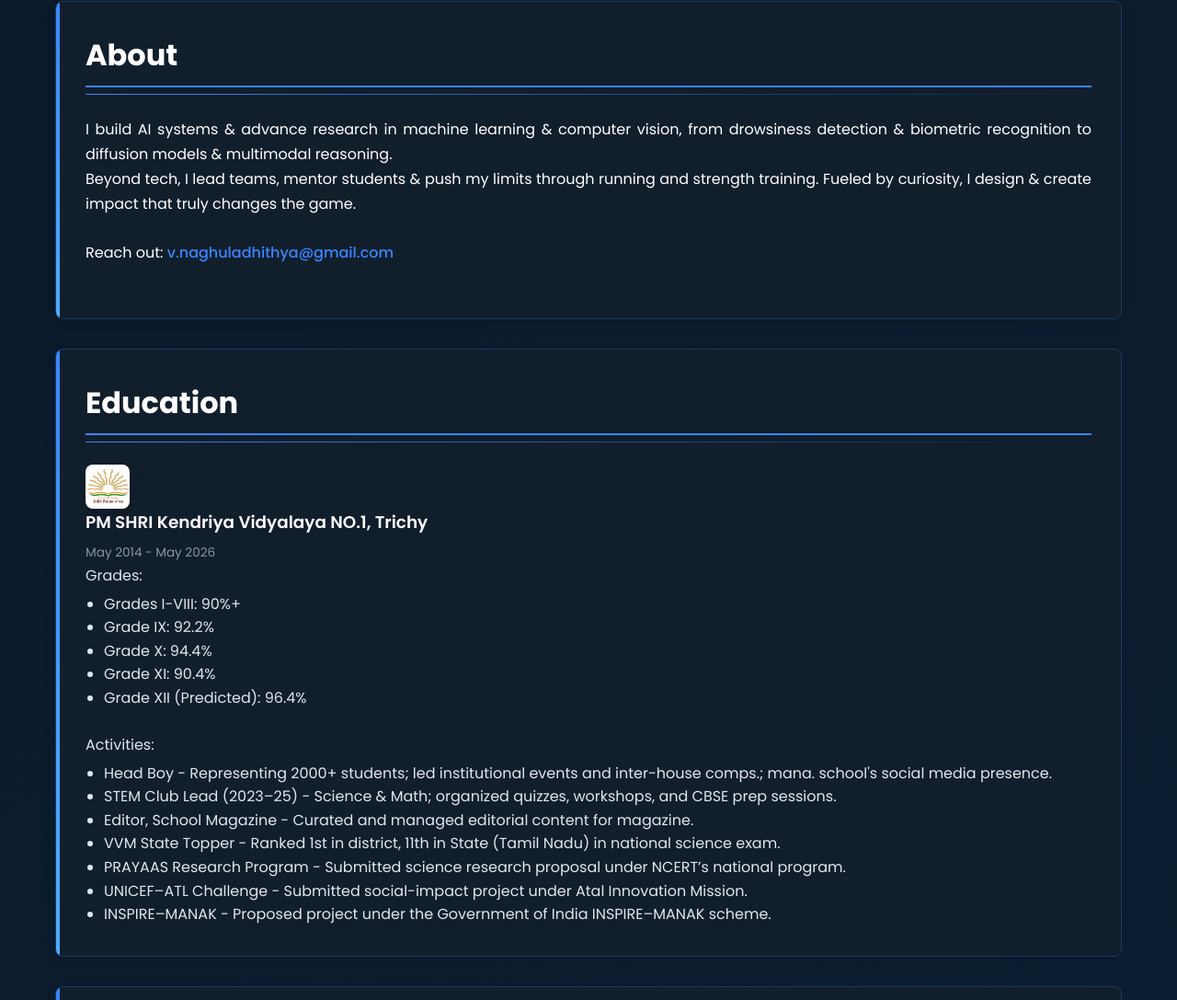
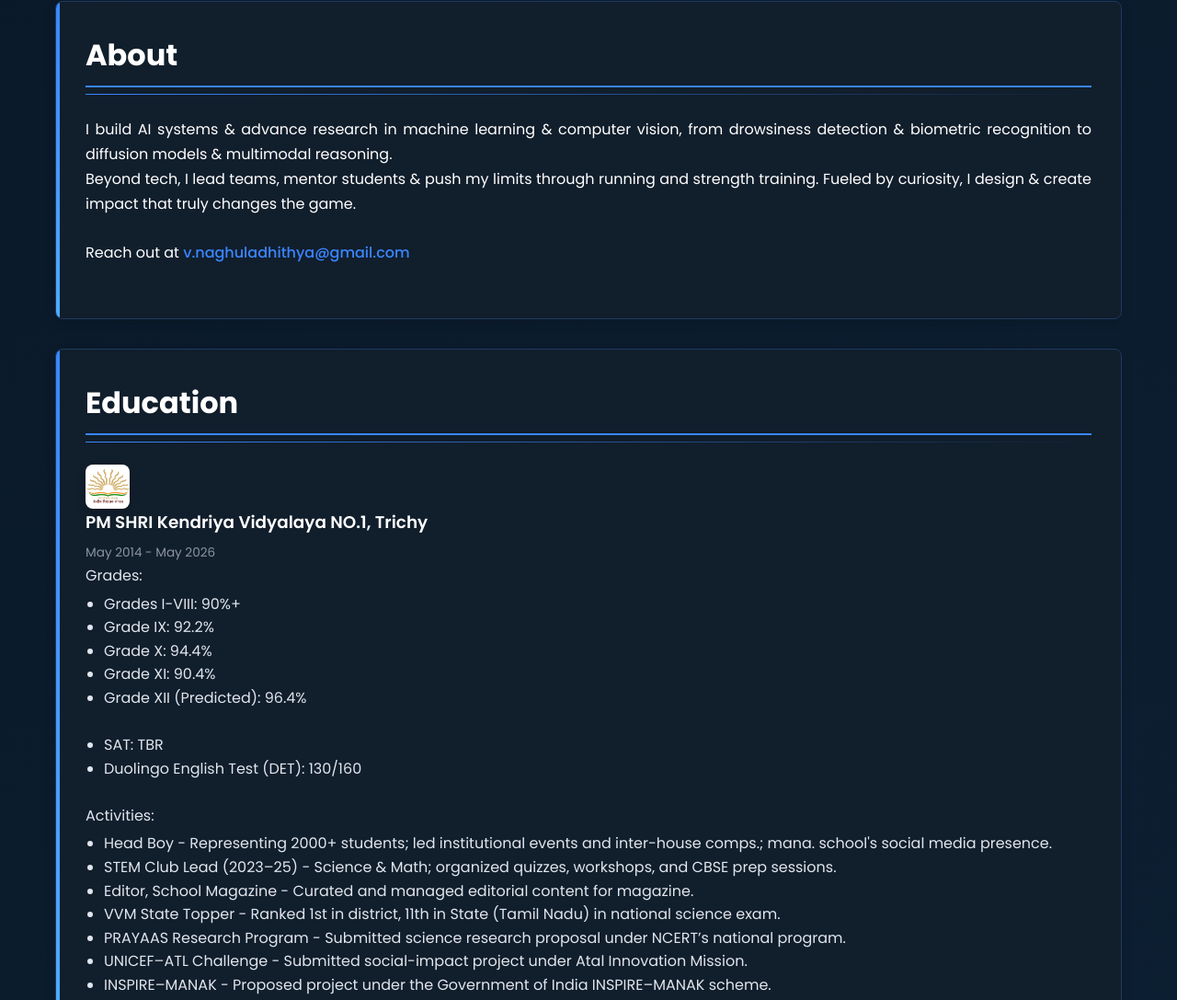
Before and after one commit to naghuladhithya/naghuladhithya.github.io, a plain HTML site: page index.html in a window 1280 px wide. Shown: the part 355-1442 px from the top of the page at 92% size. Drawn offline with nearby package versions, Linux system fonts and the light colour scheme.

Commit message:
Update index.html

```diff
--- a/index.html
+++ b/index.html
@@ -813,7 +813,7 @@
   <p>I build AI systems & advance research in machine learning & computer vision, from drowsiness detection & biometric recognition to diffusion models & multimodal reasoning.</p>
 <p>Beyond tech, I lead teams, mentor students & push my limits through running and strength training. Fueled by curiosity, I design & create impact that truly changes the game.</p>
                 <br>
-<p>Reach out: <span class="highlight">v.naghuladhithya@gmail.com</span></p>
+<p>Reach out at <span class="highlight">v.naghuladhithya@gmail.com</span></p>
 
 </section>
 <br>
@@ -844,6 +844,10 @@
         <li>Grade X: 94.4%</li>
         <li>Grade XI: 90.4%</li>
         <li>Grade XII (Predicted): 96.4%</li>
+        <br>
+         <li>SAT: TBR</li>
+        <li>Duolingo English Test (DET): 130/160</li>
+
     </ul>
                         <br>
    <span class="education-detail-label">Activities:</span>
```
